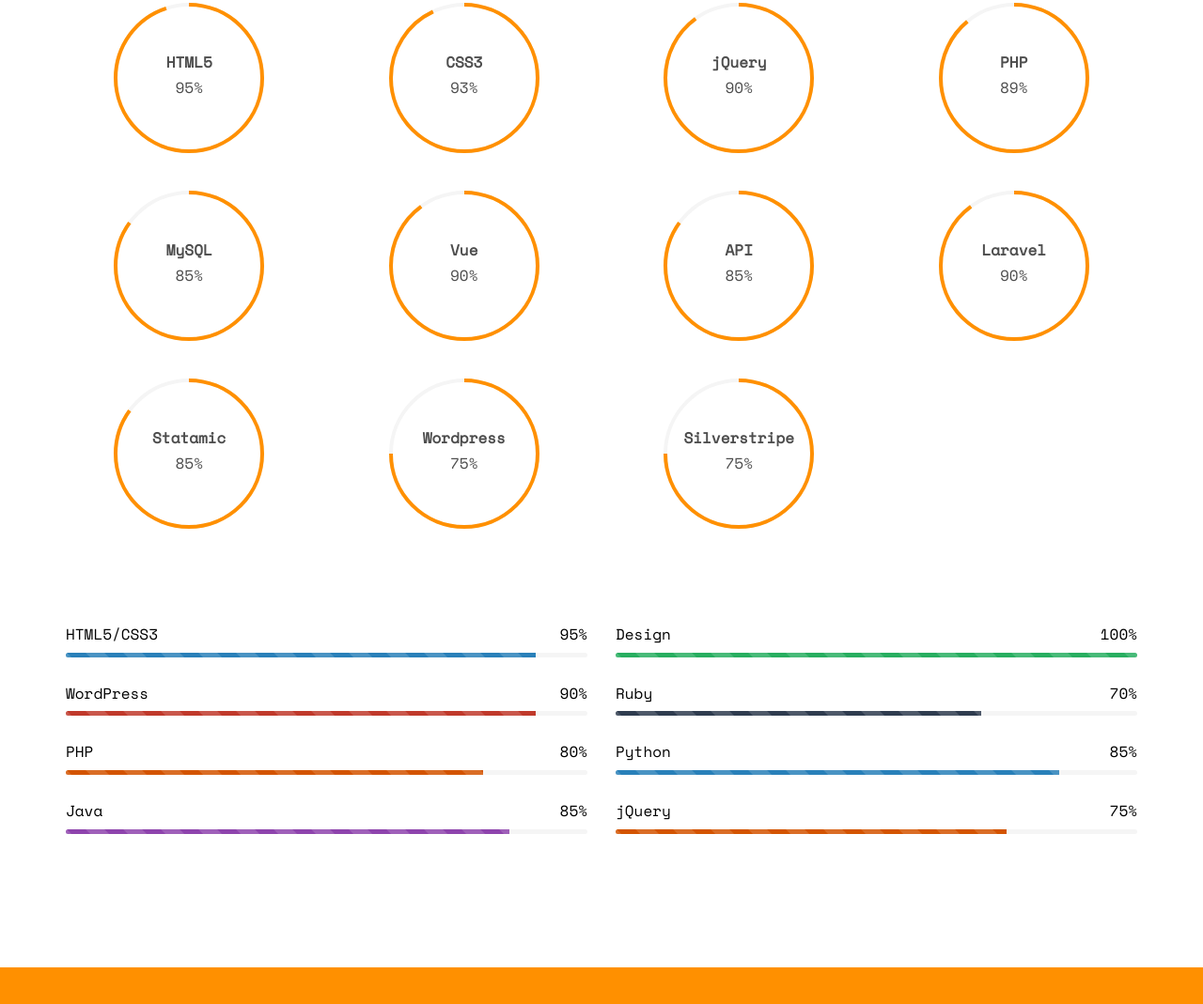
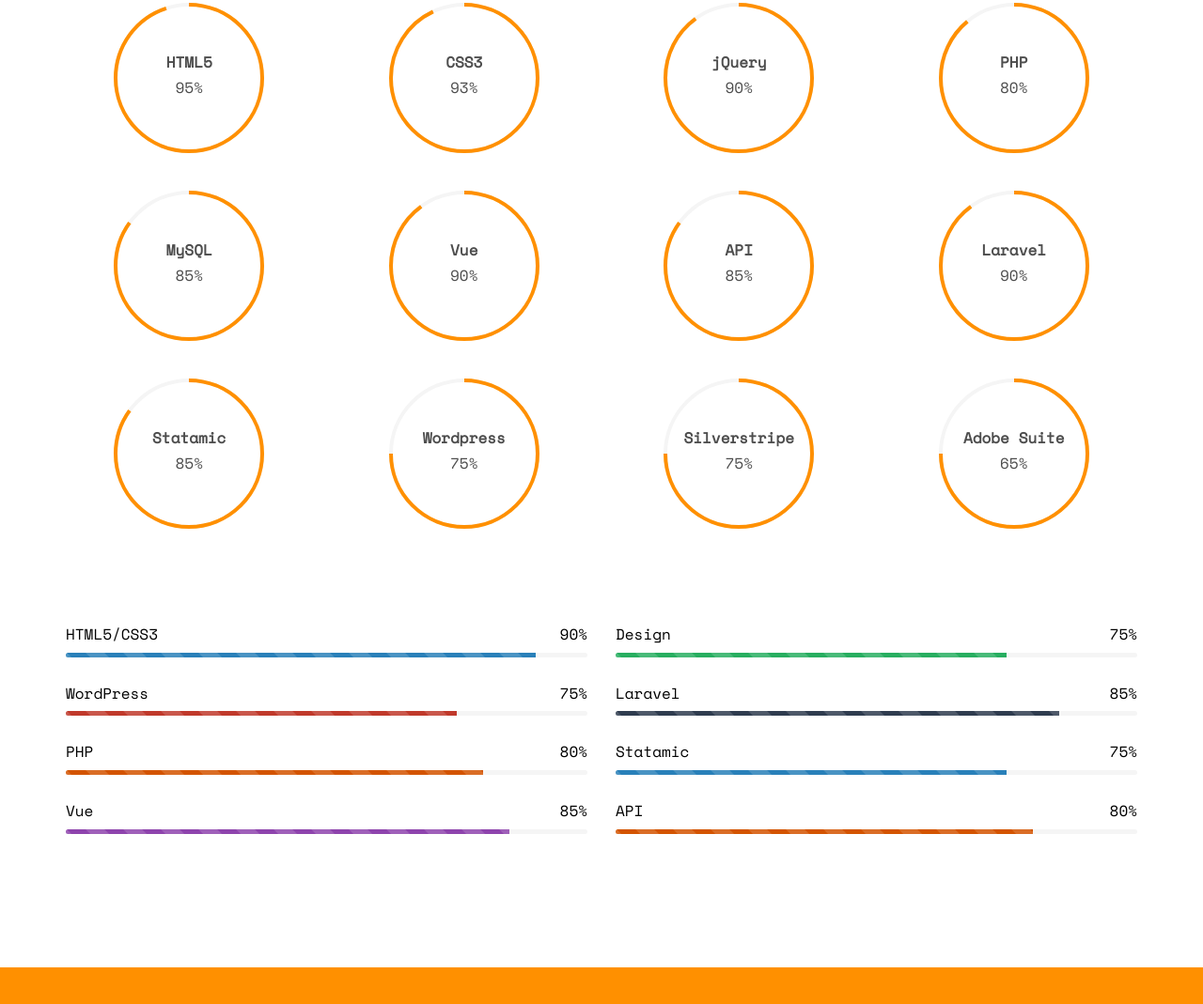
Before and after one commit to kon2raya24/portfolio, a plain HTML site: page index.html in a window 1280 px wide. Shown: the part 6494-7563 px from the top of the page at 94% size. Drawn offline with nearby package versions, Linux system fonts and the light colour scheme; some packages are replaced by stand-ins of ours; no server answers; files whose address does not match are found by name.

Commit message:
update skills

```diff
--- a/index.html
+++ b/index.html
@@ -451,7 +451,7 @@
 					</div>
 
 					<div class="col-md-3 col-sm-6 col-xs-12 text-center">
-						<div class="chart" data-percent="89"><span><strong>PHP</strong>89%</span></div>
+						<div class="chart" data-percent="89"><span><strong>PHP</strong>80%</span></div>
 					</div>
 					<div class="col-md-3 col-sm-6 col-xs-12 text-center">
 						<div class="chart" data-percent="85"><span><strong>MySQL</strong>85%</span></div>
@@ -474,11 +474,14 @@
 					<div class="col-md-3 col-sm-6 col-xs-12 text-center">
 						<div class="chart" data-percent="75"><span><strong>Silverstripe</strong>75%</span></div>
 					</div>
+					<div class="col-md-3 col-sm-6 col-xs-12 text-center">
+						<div class="chart" data-percent="75"><span><strong>Adobe Suite</strong>65%</span></div>
+					</div>
 				</div>
 				<div class="row">
 					<div class="col-md-6">
 						<div class="progress-wrap">
-							<h3><span class="name-left">HTML5/CSS3</span><span class="value-right">95%</span></h3>
+							<h3><span class="name-left">HTML5/CSS3</span><span class="value-right">90%</span></h3>
 							<div class="progress">
 								<div class="progress-bar progress-bar-1 progress-bar-striped active" role="progressbar"
 									aria-valuenow="90" aria-valuemin="0" aria-valuemax="100" style="width:90%">
@@ -486,10 +489,10 @@
 							</div>
 						</div>
 						<div class="progress-wrap">
-							<h3><span class="name-left">WordPress</span><span class="value-right">90%</span></h3>
+							<h3><span class="name-left">WordPress</span><span class="value-right">75%</span></h3>
 							<div class="progress">
 								<div class="progress-bar progress-bar-2 progress-bar-striped active" role="progressbar"
-									aria-valuenow="90" aria-valuemin="0" aria-valuemax="100" style="width:90%">
+									aria-valuenow="90" aria-valuemin="0" aria-valuemax="100" style="width:75%">
 								</div>
 							</div>
 						</div>
@@ -502,7 +505,7 @@
 							</div>
 						</div>
 						<div class="progress-wrap">
-							<h3><span class="name-left">Java</span><span class="value-right">85%</span></h3>
+							<h3><span class="name-left">Vue</span><span class="value-right">85%</span></h3>
 							<div class="progress">
 								<div class="progress-bar progress-bar-4 progress-bar-striped active" role="progressbar"
 									aria-valuenow="85" aria-valuemin="0" aria-valuemax="100" style="width:85%">
@@ -512,34 +515,34 @@
 					</div>
 					<div class="col-md-6">
 						<div class="progress-wrap">
-							<h3><span class="name-left">Design</span><span class="value-right">100%</span></h3>
+							<h3><span class="name-left">Design</span><span class="value-right">75%</span></h3>
 							<div class="progress">
 								<div class="progress-bar progress-bar-5 progress-bar-striped active" role="progressbar"
-									aria-valuenow="100" aria-valuemin="0" aria-valuemax="100" style="width:100%">
+									aria-valuenow="100" aria-valuemin="0" aria-valuemax="100" style="width:75%">
 								</div>
 							</div>
 						</div>
 						<div class="progress-wrap">
-							<h3><span class="name-left">Ruby</span><span class="value-right">70%</span></h3>
+							<h3><span class="name-left">Laravel</span><span class="value-right">85%</span></h3>
 							<div class="progress">
 								<div class="progress-bar progress-bar-striped active" role="progressbar"
-									aria-valuenow="70" aria-valuemin="0" aria-valuemax="100" style="width:70%">
+									aria-valuenow="70" aria-valuemin="0" aria-valuemax="100" style="width:85%">
 								</div>
 							</div>
 						</div>
 						<div class="progress-wrap">
-							<h3><span class="name-left">Python</span><span class="value-right">85%</span></h3>
+							<h3><span class="name-left">Statamic</span><span class="value-right">75%</span></h3>
 							<div class="progress">
 								<div class="progress-bar progress-bar-1 progress-bar-striped active" role="progressbar"
-									aria-valuenow="85" aria-valuemin="0" aria-valuemax="100" style="width:85%">
+									aria-valuenow="85" aria-valuemin="0" aria-valuemax="100" style="width:75%">
 								</div>
 							</div>
 						</div>
 						<div class="progress-wrap">
-							<h3><span class="name-left">jQuery</span><span class="value-right">75%</span></h3>
+							<h3><span class="name-left">API</span><span class="value-right">80%</span></h3>
 							<div class="progress">
 								<div class="progress-bar progress-bar-3 progress-bar-striped active" role="progressbar"
-									aria-valuenow="75" aria-valuemin="0" aria-valuemax="100" style="width:75%">
+									aria-valuenow="75" aria-valuemin="0" aria-valuemax="100" style="width:80%">
 								</div>
 							</div>
 						</div>
```
